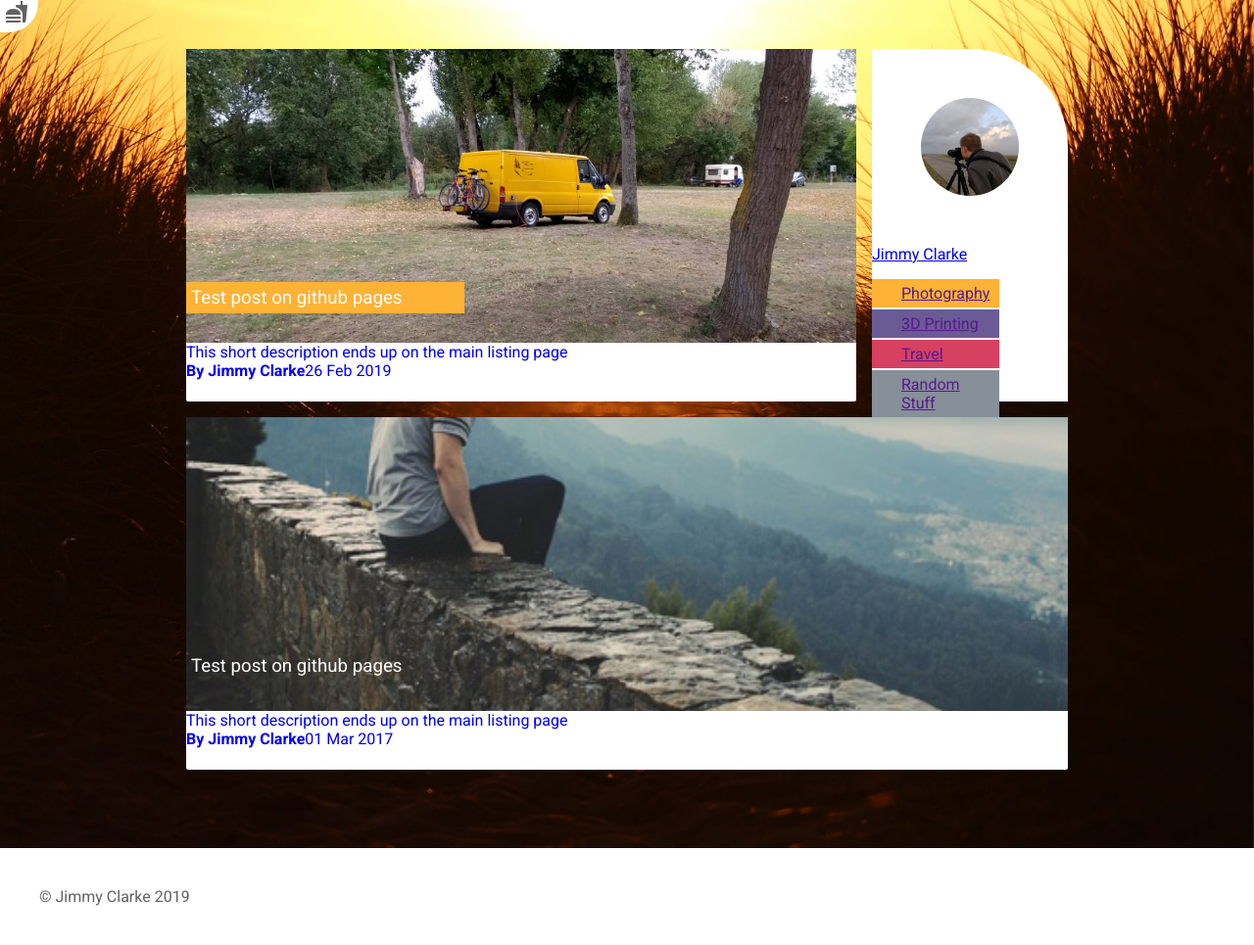
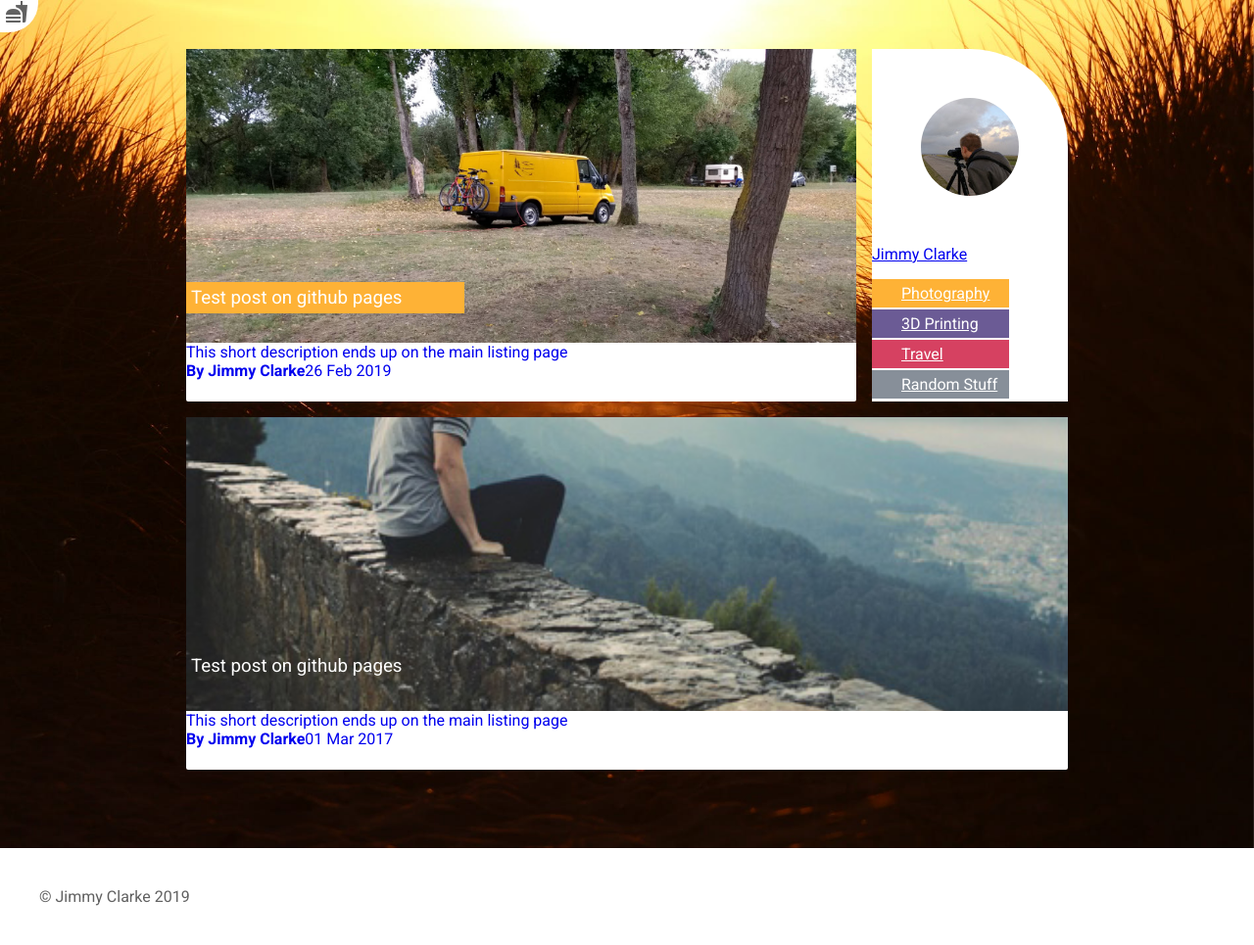
Before and after one commit to jimmyclarke113/jimmyclarke113.github.io, a Jekyll site: the page built from index.html, in a window 1280 px wide. Shown: the whole page at 98% size. Built offline with Jekyll 4.4.1, drawn with Linux system fonts in a browser that asks for light colours.

Commit message:
Update styles2019.css

```diff
--- a/css/styles2019.css
+++ b/css/styles2019.css
@@ -41,11 +41,14 @@
   border-radius:50px;
   padding-left:0;
   margin-bottom:20px;
-  width:130px;
+  width:140px;
 }
 .menu li{
   padding: 5px 5px 5px 30px;
   margin: 2px 0;
+}
+.menu li a{
+  color:#fff;
 }
 .menu .logo{
   background-image:url('images/jc_round_2019.jpg');
```
